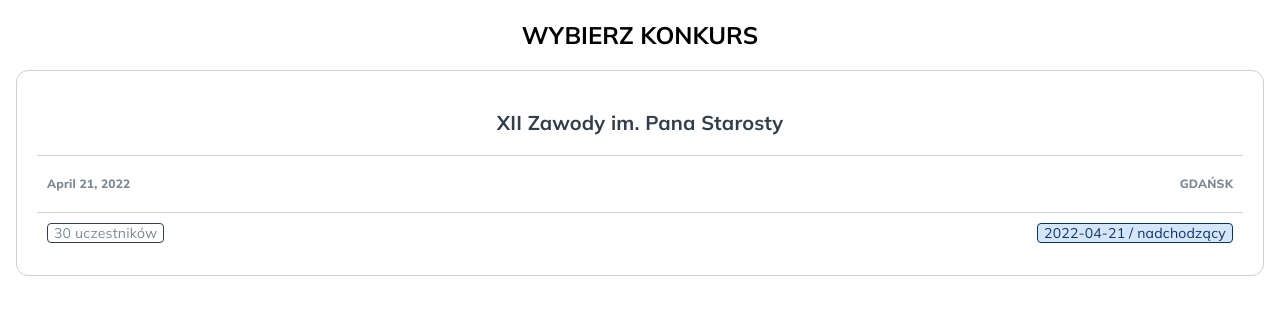
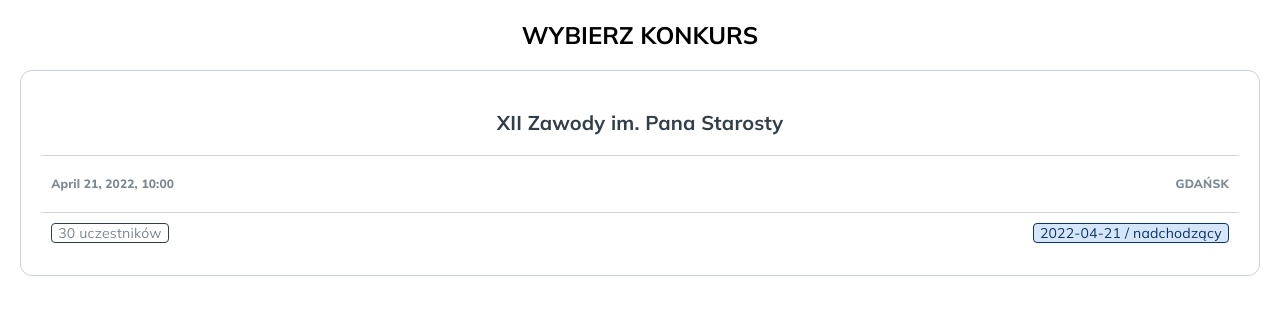
Before and after one commit to CC2021-WBL/GOOD-BOI-Application, a React (Create React App) app: page /contests in a window 1280 px wide. Shown: the part 166-480 px from the top of the page. Built offline with nearby package versions, Linux system fonts and the light colour scheme.

Commit message:
-added mock for fetch data from database -added changes in styles

```diff
--- a/src/Molecules/ContestComponent/ContestComponenyStyled.js
+++ b/src/Molecules/ContestComponent/ContestComponenyStyled.js
@@ -6,7 +6,7 @@ const ContestComponentStyled = styled.div`
   box-sizing: border-box;
   padding: 1.25rem 1.25rem 1.375rem 1.25rem;
   margin: auto;
-  width: calc(100% - 2rem);
+  width: calc(100% - 2.525rem);
   height: auto;
   background-color: ${(props) =>
     props.isClicked ? COLORS.positive100 : COLORS.white};
@@ -25,7 +25,7 @@ const ContestInsideElementStyled = styled.div`
   align-items: center;
   border-top: 1px solid lightgrey;
   ${FONTS.label_extrabold}
-  color: ${COLORS.grey400}
+  color: ${(props) => (props.isClicked ? COLORS.positive600 : COLORS.grey400)};
 `;
 
 const ContestNameStyled = styled.h3`
--- a/src/Molecules/ContestComponent/contestComponent.js
+++ b/src/Molecules/ContestComponent/contestComponent.js
@@ -8,15 +8,31 @@ import {
 } from './ContestComponenyStyled';
 import { getDataFormatDdMonthYyy } from '../../Tools/TimeFunctions';
 import { useState } from 'react/cjs/react.development';
+import { useEffect } from 'react';
 // import { useNavigate } from 'react-router-dom';
 
 const ContestComponent = ({ contestId, contestIndex }) => {
+  const initialData = {
+    contestNname: 'info wkrótce',
+    date: '',
+    hour: '10:00',
+    city: 'info wkrótce',
+  };
+
   const [isClicked, setIsClicked] = useState();
+  const [contestData, setContestData] = useState(initialData);
   //  let navigate = useNavigate();
-  const name = RANDOM_CONTESTS[contestIndex].name;
-  const date = getDataFormatDdMonthYyy(RANDOM_CONTESTS[contestIndex].date);
-  const city = RANDOM_CONTESTS[contestIndex].city.toUpperCase();
-  console.log(contestId);
+
+  useEffect(() => {
+    // mock for fetch() from database
+    setContestData({
+      ...contestData,
+      contestName: RANDOM_CONTESTS[contestIndex].name,
+      date: getDataFormatDdMonthYyy(RANDOM_CONTESTS[contestIndex].date),
+      city: RANDOM_CONTESTS[contestIndex].city.toUpperCase(),
+    });
+    console.log(contestId);
+  }, []);
 
   const handleClick = (event) => {
     event.preventDefault();
@@ -27,10 +43,12 @@ const ContestComponent = ({ contestId, contestIndex }) => {
 
   return (
     <ContestComponentStyled isClicked={isClicked} onClick={handleClick}>
-      <ContestNameStyled>{name}</ContestNameStyled>
+      <ContestNameStyled>{contestData.contestName}</ContestNameStyled>
       <ContestInsideElementStyled>
-        <time dateTime={date}>{date}</time>
-        <p>{city}</p>
+        <time dateTime={contestData.date}>
+          {contestData.date}, {contestData.hour}
+        </time>
+        <p>{contestData.city}</p>
       </ContestInsideElementStyled>
       <ContestInsideElementStyled>
         <InfoLabel classInfo={{ dogsAmount: 30 }}></InfoLabel>
```
